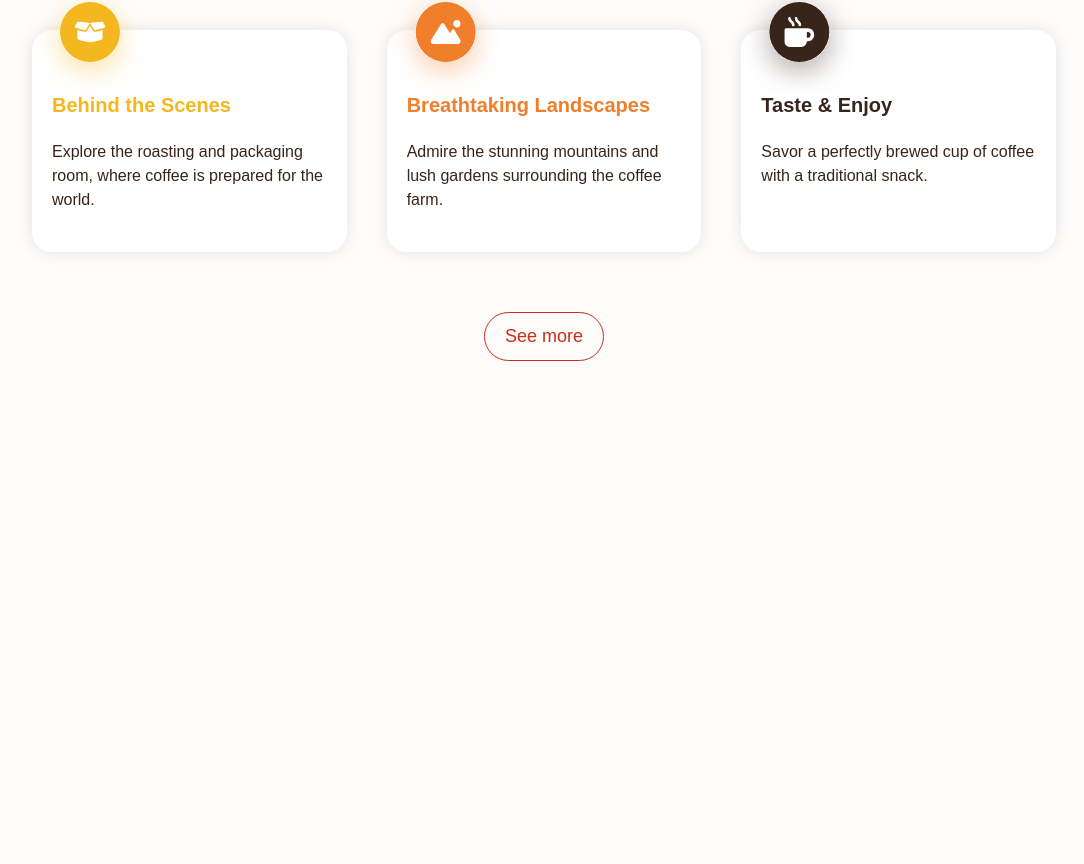
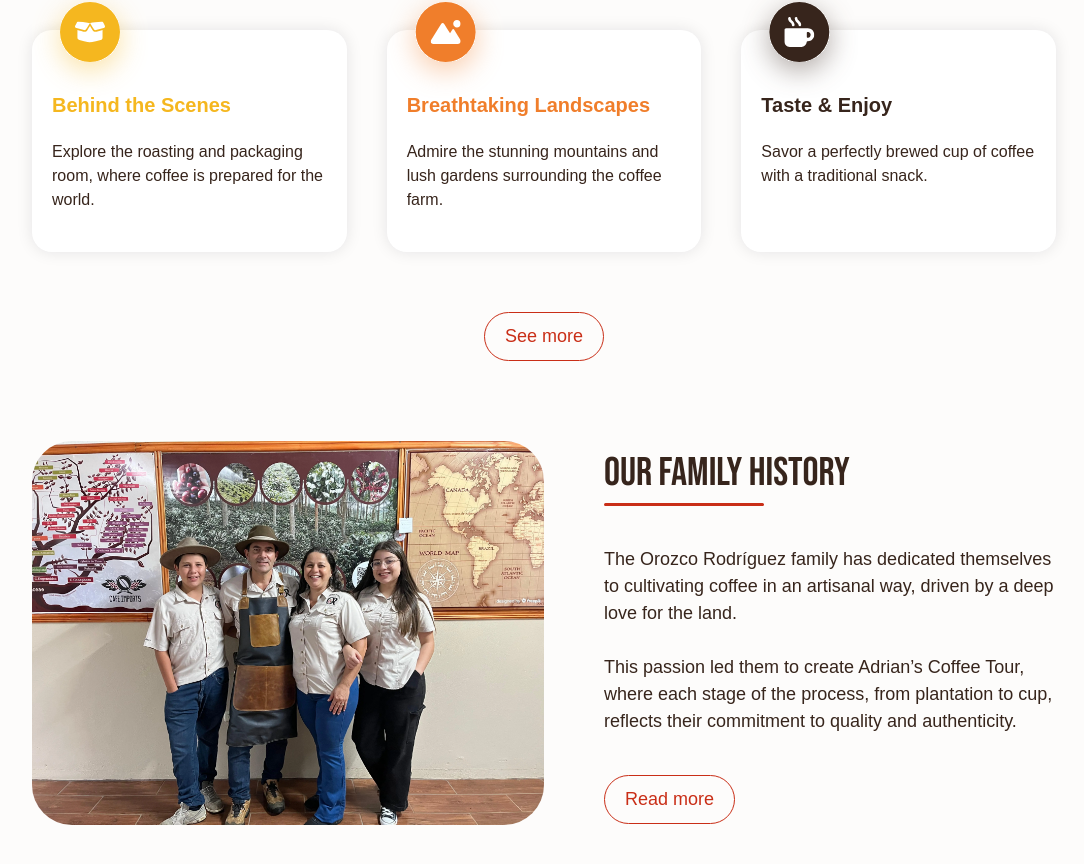
Before and after one commit to corralesjonathan/adrianscoffeetour-frontend, a React (Vite) app: page /home in a window 1280 px wide. Shown: the part 1224-2088 px from the top of the page, without its empty margins (96-1180 px from the left). Before the commit the page ends 1625 px from the top, so only its background shows below. Built offline with nearby package versions, Linux system fonts and the light colour scheme.

Commit message:
family component created

```diff
--- a/src/App.jsx
+++ b/src/App.jsx
@@ -1,8 +1,11 @@
 import { BrowserRouter as Router, Routes, Route } from 'react-router-dom'
 import './index.css'
+import AOS from "aos";
+import "aos/dist/aos.css";
 import {Home} from "./pages/Home.jsx";
 import { UnderConstruction } from './pages/UnderConstruction.jsx';
 
+AOS.init();
 function App() {
 
   return (
--- /dev/null
+++ b/src/components/Family.jsx
@@ -0,0 +1,72 @@
+import { Secondary_btn } from "./Secondary_btn.jsx";
+
+export function Family() {
+    return (
+        <div
+            className="
+                flex w-[80vw] m-auto py-[40px] gap-[60px]
+                max-xl:w-[90vw]
+                max-md:flex-col
+                max-sm:gap-[40px]
+            "
+        >
+            {/* Image */}
+            <img
+                src="./imgs/family.webp"
+                alt="Family"
+                className="
+                    w-[50%] object-cover rounded-[40px]
+                    max-md:w-full
+                "
+                data-aos="zoom-in"
+                data-aos-once="true"
+                data-aos-duration="1000"
+            />
+
+            {/* Content */}
+            <div
+                className="
+                    flex flex-col gap-[40px] w-[50%]
+                    justify-center items-start
+                    max-md:w-full
+                "
+            >
+                {/* Title */}
+                <div className="flex flex-col items-start">
+                    <h1
+                        className="text-[40px] font-primary font-regular text-adrians-brown"
+                        data-aos="fade-up"
+                        data-aos-once="true"
+                        data-aos-duration="1000"
+                    >
+                        OUR FAMILY HISTORY
+                    </h1>
+
+                    <span
+                        className="w-[160px] h-[3px] bg-adrians-red block rounded-full"
+                        data-aos="fade-up"
+                        data-aos-once="true"
+                        data-aos-duration="1000"
+                        data-aos-delay="200"
+                    ></span>
+                </div>
+
+                {/* Text */}
+                <p
+                    className="text-[18px] font-regular text-adrians-brown"
+                    data-aos="fade-up"
+                    data-aos-once="true"
+                    data-aos-duration="1000"
+                    data-aos-delay="400"
+                >
+                    The Orozco Rodríguez family has dedicated themselves to cultivating coffee in an artisanal way, driven by a deep love for the land.
+                    <br /><br />
+                    This passion led them to create Adrian’s Coffee Tour, where each stage of the process, from plantation to cup, reflects their commitment to quality and authenticity.
+                </p>
+
+                {/* CTA Button */}
+                <Secondary_btn text="Read more" link="/about" />
+            </div>
+        </div>
+    );
+}
--- a/src/components/Features.jsx
+++ b/src/components/Features.jsx
@@ -1,46 +1,64 @@
 import features from "../data/features.js";
 import { Secondary_btn } from "./Secondary_btn.jsx";
-import AOS from "aos";
-import "aos/dist/aos.css";
 
 export function Features() {
   return (
     <div
-      className="flex flex-col mt-[120px] py-[40px] w-[80vw] m-auto justify-center items-center gap-[60px]
-        max-sm:mt-[540px] max-xl:w-[90vw] max-xl:mt-[300px]
-        "
+      className="
+        flex flex-col justify-center items-center gap-[60px]
+        w-[80vw] m-auto mt-[120px] py-[40px]
+        max-xl:w-[90vw] max-xl:mt-[300px]
+        max-sm:gap-[40px] max-sm:mt-[540px]
+      "
     >
       {/* Title */}
       <div className="flex flex-col items-center">
-        <h1 data-aos="fade-up" data-aos-once="true" data-aos-duration="1000" className="text-[40px] font-primary font-regular text-adrians-brown">
+        <h1
+          className="text-[40px] font-primary font-regular text-adrians-brown"
+          data-aos="fade-up"
+          data-aos-once="true"
+          data-aos-duration="1000"
+        >
           Discover Our Tour
         </h1>
-        <span data-aos="fade-up" data-aos-once="true" data-aos-duration="1000" data-aos-delay="200" className="w-[160px] h-[3px] bg-adrians-red block rounded-full"></span>
+        <span
+          className="w-[160px] h-[3px] bg-adrians-red block rounded-full"
+          data-aos="fade-up"
+          data-aos-once="true"
+          data-aos-duration="1000"
+          data-aos-delay="200"
+        ></span>
       </div>
 
       {/* Features */}
       <div
-        className="grid grid-cols-3 gap-[40px]
-            max-sm:grid-cols-1 max-lg:grid-cols-2
-            "
+        className="
+          grid grid-cols-3 gap-[40px]
+          max-lg:grid-cols-2
+          max-sm:grid-cols-1
+        "
       >
         {features.map((feature, index) => (
           <div
+            key={index}
+            className="
+              bg-white w-full rounded-[20px] shadow-adrians-vertical-card
+              pt-[60px] pb-[40px] px-[20px] mt-[20px]
+              flex flex-col items-start gap-[20px] relative
+            "
             data-aos="zoom-in"
             data-aos-once="true"
             data-aos-duration="1000"
             data-aos-delay={index * 200}
-            key={index}
-            className="bg-white w-full shadow-adrians-vertical-card rounded-[20px] mt-[20px] pt-[60px] pb-[40px] px-[20px] gap-[20px] flex relative flex-col items-start"
           >
             <img
-              className="absolute top-0 left-0 -translate-y-12"
               src={feature.icon}
               alt={feature.title}
+              className="absolute top-0 left-0 -translate-y-12"
             />
             <h3
+              className="text-[20px] font-semibold"
               style={{ color: feature.color }}
-              className="text-[20px] font-semibold"
             >
               {feature.title}
             </h3>
--- a/src/components/Hero.jsx
+++ b/src/components/Hero.jsx
@@ -1,69 +1,95 @@
 import { FaRegCirclePlay } from "react-icons/fa6";
 import { BookTour } from "./BookTour.jsx";
 import { Link } from "react-router-dom";
-import AOS from "aos";
-import "aos/dist/aos.css";
-
-AOS.init();
 
 export function Hero({ img }) {
   return (
-    <div className="
-      flex items-center justify-start z-[2] relative w-[80vw] m-auto mt-[120px] px-[80px] py-[120px] rounded-[40px] bg-[url('/imgs/hero.webp')] bg-cover bg-no-repeat bg-center flex-col gap-[20px] h-fit
-      max-sm:px-[20px] max-xl:px-[40px] max-xl:w-[90vw]
-      ">
+    <div
+      className="
+        flex flex-col items-center justify-start gap-[20px]
+        w-[80vw] m-auto mt-[120px] px-[80px] py-[120px]
+        rounded-[40px] bg-[url('/imgs/hero.webp')] bg-cover bg-no-repeat bg-center
+        relative z-[2] h-fit
+        max-xl:px-[40px] max-xl:w-[90vw]
+        max-sm:px-[20px]
+      "
+    >
       {/* Content */}
       <div className="flex flex-col w-full gap-[20px]">
         <h1
+          className="
+            text-[96px] leading-[96px] text-white font-primary
+            max-sm:text-[60px] max-sm:leading-[60px]
+          "
           data-aos="fade-up"
           data-aos-duration="1000"
           data-aos-once="true"
-          className="text-[96px] text-white font-primary leading-[96px]
-          max-sm:text-[60px] max-sm:leading-[60px]
-          ">Experience the <br/> Essence of Coffee
+        >
+          Experience the <br /> Essence of Coffee
         </h1>
+
         <p
+          className="
+            text-[20px] text-white font-medium
+            max-sm:text-[16px]
+          "
           data-aos="fade-up"
           data-aos-delay="300"
+          data-aos-duration="1000"
           data-aos-once="true"
-          data-aos-duration="1000"
-          className="text-[20px] text-white font-medium´
-          max-sm:text-[16px]
-          ">Follow every step of the coffee journey, from the plantations to the perfect cup.
+        >
+          Follow every step of the coffee journey, from the plantations to the perfect cup.
         </p>
       </div>
 
       {/* CTA Buttons */}
       <div
+        className="
+          flex gap-[20px] w-full
+          max-sm:gap-[20px]
+        "
         data-aos="fade-up"
         data-aos-delay="600"
+        data-aos-duration="1000"
         data-aos-once="true"
-        data-aos-duration="1000"
-        className="flex gap-[20px] w-full
-        max-sm:gap-[20px]
-        ">
-        <Link to={"/tour"} className="cursor-pointer w-fit bg-adrians-red text-white text-[18px] font-semibold rounded-full px-[20px] py-[10px]
-          hover:text-adrians-red hover:bg-white transition-all duration-300 ease-in-out
-          max-sm:text-[16px]
-          ">
+      >
+        {/* Read More */}
+        <Link
+          to="/tour"
+          className="
+            cursor-pointer w-fit bg-adrians-red text-white text-[18px] font-semibold
+            rounded-full px-[20px] py-[10px]
+            hover:text-adrians-red hover:bg-white
+            transition-all duration-300 ease-in-out
+            max-sm:text-[16px]
+          "
+        >
           Read More
         </Link>
-        <button className="group flex gap-[10px] items-center cursor-pointer text-white text-[18px] font-semibold
-          hover:text-adrians-red transition-all duration-300 ease-in-out
-          max-sm:text-[16px]
-          ">
-          <FaRegCirclePlay className="text-[30px] group-hover:text-[34px]
-          max-sm:text-[24px] max-sm:group-hover:text-[28px]
-          transition-all duration-300 ease-in-out
-          " />
+
+        {/* Watch Video */}
+        <button
+          className="
+            group flex items-center gap-[10px] cursor-pointer text-white text-[18px] font-semibold
+            hover:text-adrians-red transition-all duration-300 ease-in-out
+            max-sm:text-[16px]
+          "
+        >
+          <FaRegCirclePlay
+            className="
+              text-[30px] group-hover:text-[34px]
+              max-sm:text-[24px] max-sm:group-hover:text-[28px]
+              transition-all duration-300 ease-in-out
+            "
+          />
           Watch Video
         </button>
       </div>
 
       {/* Background overlay */}
-      <div className="absolute inset-0 z-[-1] bg-black/20 rounded-[40px]"></div>
+      <div className="absolute inset-0 z-[-1] bg-black/20 rounded-[40px]" />
 
-      { /* Book a tour */}
+      {/* Book a Tour */}
       <BookTour />
     </div>
   );
--- a/src/pages/Home.jsx
+++ b/src/pages/Home.jsx
@@ -2,6 +2,7 @@ import { useEffect } from "react";
 import { Navbar } from "../components/Navbar.jsx"
 import { Hero } from "../components/Hero.jsx"
 import { Features } from "../components/Features.jsx"
+import { Family } from "../components/Family.jsx"
 
 
 export function Home() {
@@ -14,6 +15,7 @@ export function Home() {
             <Navbar />
             <Hero />
             <Features />
+            <Family />
         </>
     )
 }
```
Also changed, not shown: src/components/BookTour.jsx (+66 -26 lines), public/imgs/family.webp (added).
